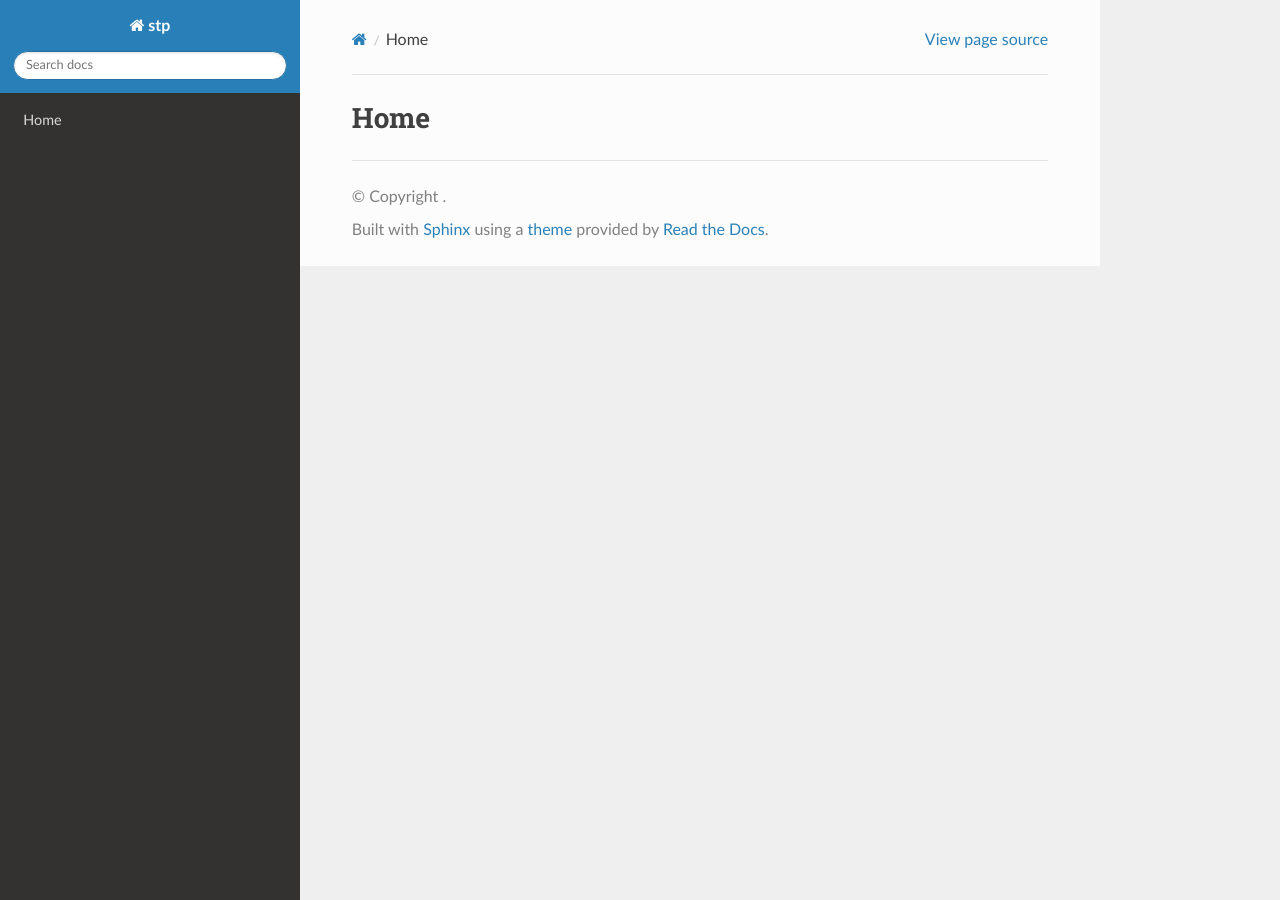
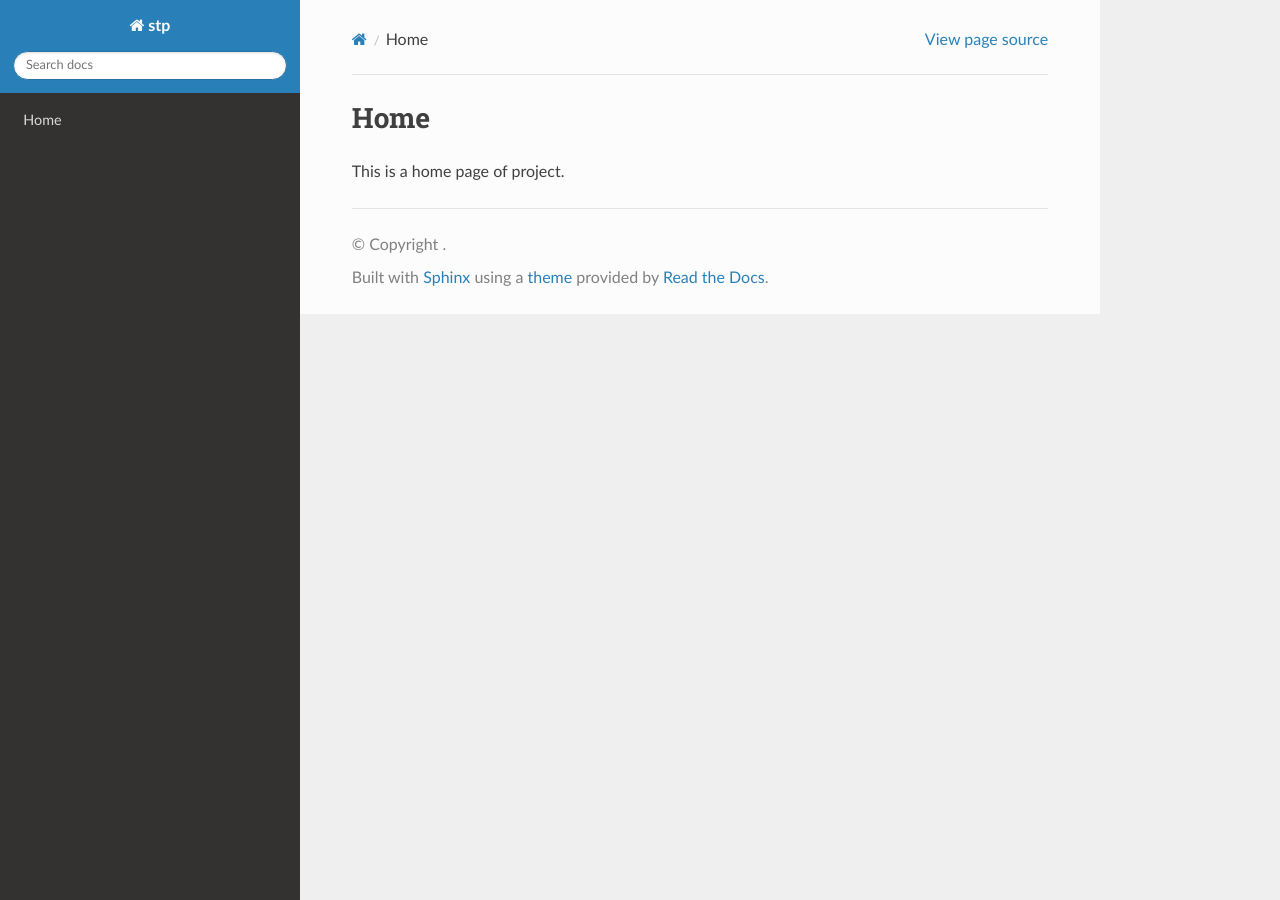
Before and after one commit to arezooh/new-project, a Sphinx documentation site: the page built from docs/source/index.rst, in a window 1280 px wide. Built offline with Sphinx 7.4.7 and the Read the Docs theme 2.0.0, drawn with Linux system fonts in a browser that asks for light colours.

Commit message:
Update index.rst

```diff
--- a/docs/source/index.rst
+++ b/docs/source/index.rst
@@ -9,3 +9,5 @@
 
 Home
 ====
+
+This is a home page of project.
```
